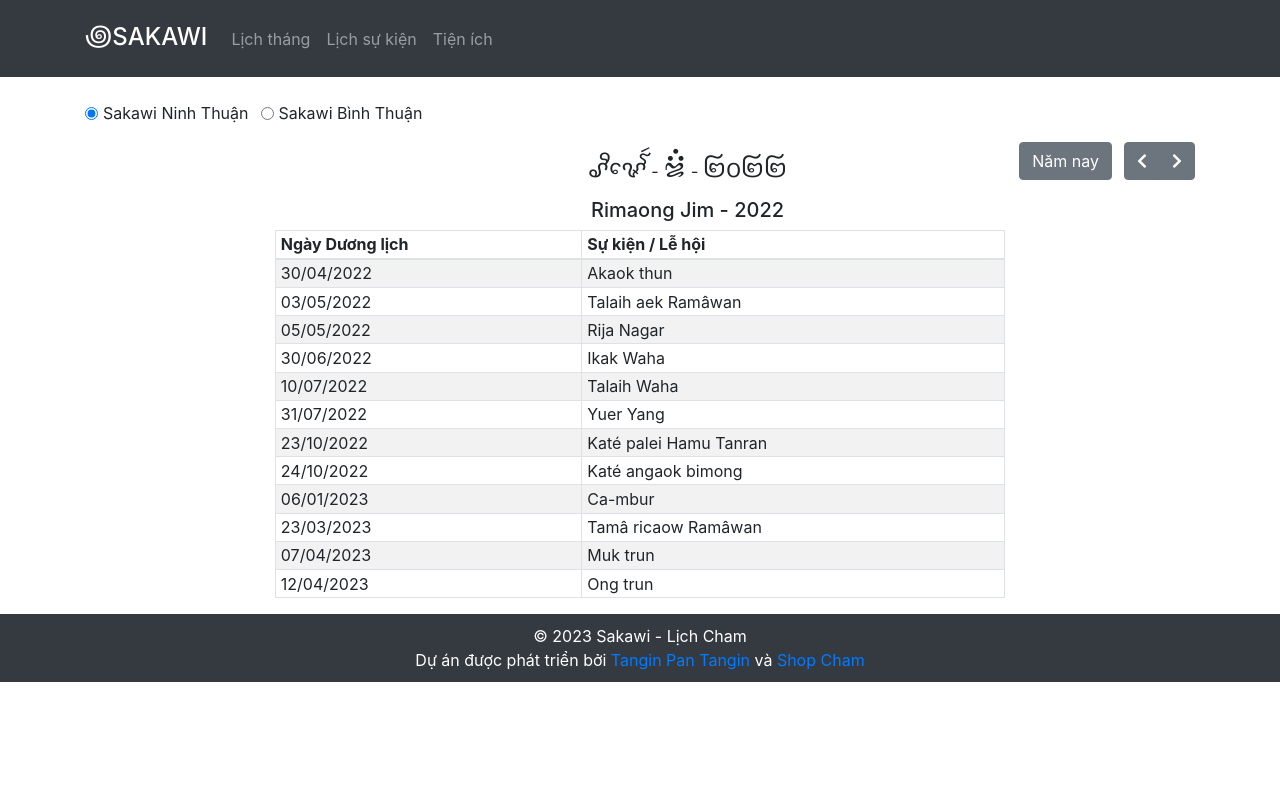
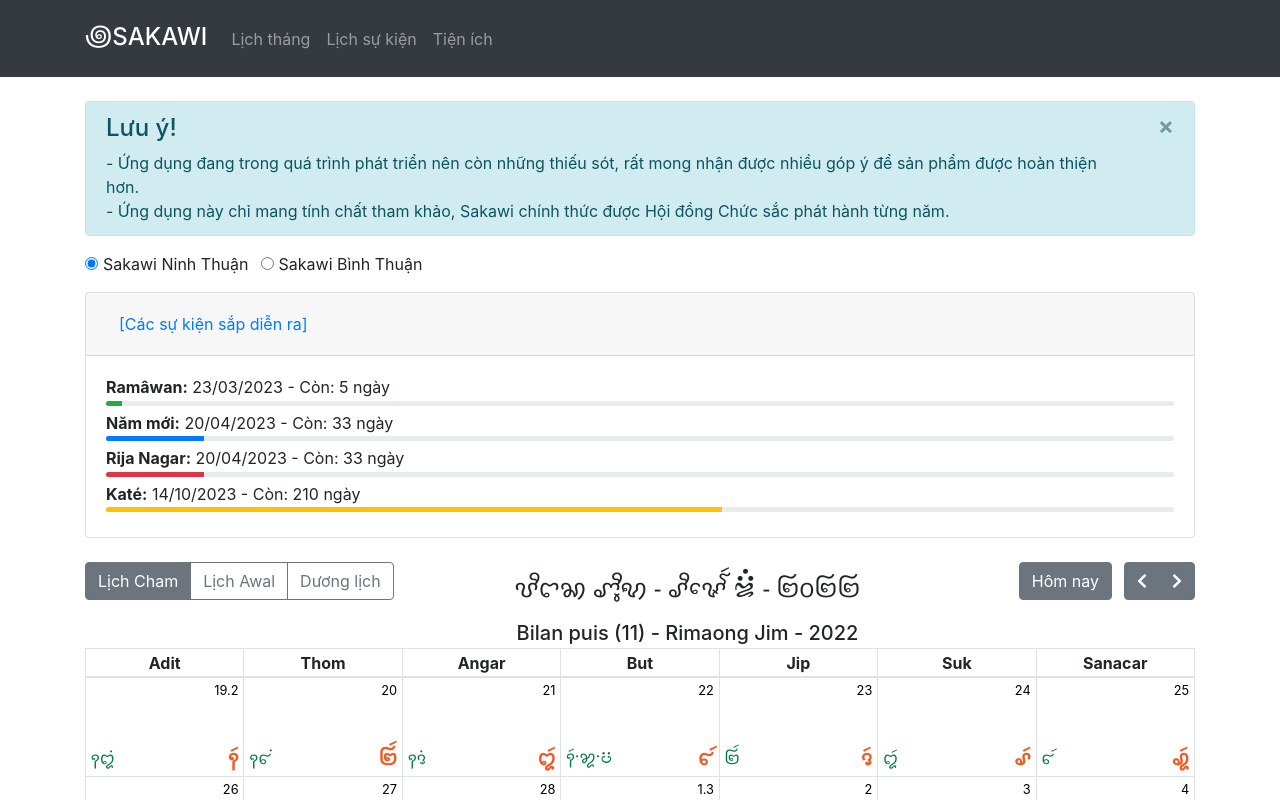
Before and after one commit to Tanginpantangin/sakawi-cham-web, a React (Create React App) app: page / in a window 1280 px wide. Shown: the top 800 px of the page. Built offline with nearby package versions, Linux system fonts and the light colour scheme.

Commit message:
Add navigate to pages

```diff
--- a/package.json
+++ b/package.json
@@ -15,6 +15,8 @@
     "react": "^17.0.2",
     "react-bootstrap": "^1.6.1",
     "react-dom": "^17.0.2",
+    "react-router": "^6.9.0",
+    "react-router-dom": "^6.9.0",
     "react-scripts": "4.0.3",
     "typescript": "^4.3.5",
     "web-vitals": "^1.1.2"
--- a/src/App.tsx
+++ b/src/App.tsx
@@ -1,16 +1,19 @@
 //import logo from './logo.svg';
+import { BrowserRouter, Route, Routes } from "react-router-dom";
 import './App.css';
-import { Layout } from './Layout';
 import { EventCalendarPage } from './pages/eventCalendarPage';
-
+import { MonthCalendarPage } from './pages/monthCalendarPage';
 function App() {
   return (
-    <div className="App">
-      <Layout>
-        {/* <MonthCalendarPage /> */}
-        <EventCalendarPage />
-      </Layout>
-    </div>
+    <BrowserRouter>
+      <div className="App">
+        <Routes>
+          <Route path="/" element={<MonthCalendarPage />} />
+          <Route path="/months" element={<MonthCalendarPage />} />
+          <Route path="/events" element={<EventCalendarPage />} />
+        </Routes>
+      </div>
+    </BrowserRouter>
   );
 }
 
--- a/src/Layout.tsx
+++ b/src/Layout.tsx
@@ -20,15 +20,15 @@
                 <Col style={{ paddingRight: 0, paddingLeft: 0 }}>
                     <Navbar bg="dark" variant="dark" expand="lg">
                         <Container>
-                            <Navbar.Brand href="#home"><label className="logo">꩜</label><label className="branding-text">SAKAWI</label></Navbar.Brand>
+                            <Navbar.Brand href="/"><label className="logo">꩜</label><label className="branding-text">SAKAWI</label></Navbar.Brand>
                             <Navbar.Toggle aria-controls="basic-navbar-nav" />
                             <Navbar.Collapse id="basic-navbar-nav">
                                 <Nav className="mr-auto my-2 my-lg-0"
                                     style={{ maxHeight: '100px' }}
                                     navbarScroll>
-                                    <Nav.Link href="#">Lịch tháng</Nav.Link>
-                                    <Nav.Link href="#">Lịch sự kiện</Nav.Link>
-                                    <Nav.Link href="#">Tiện ích</Nav.Link>
+                                    <Nav.Link href="/months">Lịch tháng</Nav.Link>
+                                    <Nav.Link href="/events">Lịch sự kiện</Nav.Link>
+                                    <Nav.Link href="/docs">Tiện ích</Nav.Link>
                                 </Nav>
                             </Navbar.Collapse>
                         </Container>
@@ -53,6 +53,6 @@
                     <a href="http://shopcham.com" target="_blank" rel="noreferrer">Shop Cham</a>
                 </Col>
             </Row>
-        </Container >
+        </Container>
     );
 }
--- a/src/components/dayDetails.tsx
+++ b/src/components/dayDetails.tsx
@@ -2,8 +2,8 @@
 import { AwalMonthEnum, displayIkasSarakName } from "../enums/enum";
 import { AhierDate, AhierMonth } from "../model/AhierDate";
 import { AwalDate, AwalMonth } from "../model/AwalDate";
+import { SakawiType } from "../pages/monthCalendarPage";
 import Helper from "../utility/helper";
-import { SakawiType } from "../pages/monthCalendarPage";
 
 interface DayDetailsProps {
     sakawiType: SakawiType;
@@ -143,9 +143,12 @@
             result.push('Akaok thun');
         }
 
+        //TODO
         if (props.dateAhier.ahierMonth.month === 0 && props.dateGregory.getDay() === 4) {
             if (props.dateAwal.awalMonth.month !== AwalMonthEnum.Ramadan) {
-                if (props.dateAhier.date < 7 || (props.dateAhier.date > 14 && props.dateAhier.date < 20)) {
+                result.push('Rija Nagar');
+            } else {
+                if (props.dateAwal.date > 16) {
                     result.push('Rija Nagar');
                 }
             }
--- a/src/pages/eventCalendarPage.tsx
+++ b/src/pages/eventCalendarPage.tsx
@@ -1,6 +1,7 @@
 import React, { useState } from "react";
 import { Col, Container, Form, Row } from "react-bootstrap";
 import { EventCalendar } from "../components/eventCanlendar";
+import { Layout } from "../Layout";
 import { FullCalendarType } from "../model/FullCalendarType";
 import { MatrixCalendarType } from "../model/MatrixCalendarType";
 import Helper from "../utility/helper";
@@ -25,6 +26,7 @@
     }, [areaType]);
 
     return (
+        <Layout>
             <Container>
                 <Row>
                     <Col md={4}>
@@ -58,5 +60,6 @@
                     </Row>
                 }
             </Container>
+        </Layout>
     );
 }
--- a/src/pages/monthCalendarPage.tsx
+++ b/src/pages/monthCalendarPage.tsx
@@ -2,6 +2,7 @@
 import { Accordion, Alert, Button, Card, Col, Container, Form, Row } from "react-bootstrap";
 import { CountDownBar, CountDownBarProps } from "../components/countDownBar";
 import { MonthCalendar } from "../components/monthCalendar";
+import { Layout } from "../Layout";
 import { FullCalendarType } from "../model/FullCalendarType";
 import { MatrixCalendarType } from "../model/MatrixCalendarType";
 import Helper from "../utility/helper";
@@ -43,6 +44,7 @@
     }, [areaType]);
 
     return (
+        <Layout>
             <Container>
                 {showWarning &&
                     <Row>
@@ -116,5 +118,6 @@
                 </Row>
             }*/}
             </Container>
+        </Layout>
     );
 }
--- a/src/utility/helper.ts
+++ b/src/utility/helper.ts
@@ -1,4 +1,3 @@
-import { AreaType } from '../pages/monthCalendarPage';
 import { CountDownBarProps } from '../components/countDownBar';
 import sakawiTakaiCiimConfig from '../data/SakawiTakaiCiim.json';
 import { AhierMonthEnum, AwalMonthEnum, GuecTypeEnum, GuenTypeEnum, IkasSarakEnum, NasakEnum } from "../enums/enum";
@@ -6,6 +5,7 @@
 import { AwalDate, AwalMonth, AwalYear } from '../model/AwalDate';
 import { FullCalendarType } from '../model/FullCalendarType';
 import { MatrixCalendarType } from "../model/MatrixCalendarType";
+import { AreaType } from '../pages/monthCalendarPage';
 import { awalMonthArray, awalYearArray, firstDateOfSakawiAhier_InaGirai_Lieh_1988, firstDateOfSakawiAwal_Lieh_1407, totalDaysOf8AwalYearCycle, yearNumberOfSakawiAwal_Lieh_1407 } from './constant';
 
 export default class Helper {
@@ -622,9 +622,13 @@
                 addedAkaokThun = true;
             }
 
+            // TODO
             if (!addedRijaNagar && item.dateAhier.ahierMonth.month === 0 && eventGregoryDate.getDay() === 4) {
                 if (item.dateAwal.awalMonth.month !== AwalMonthEnum.Ramadan) {
-                    if (item.dateAhier.date < 7 || (item.dateAhier.date > 14 && item.dateAhier.date < 20)) {
+                    result.push({ eventType: 'Rija Nagar', eventDate: eventGregoryDate });
+                    addedRijaNagar = true;
+                } else {
+                    if (item.dateAwal.date > 16) {
                         result.push({ eventType: 'Rija Nagar', eventDate: eventGregoryDate });
                         addedRijaNagar = true;
                     }
@@ -697,6 +701,7 @@
 
     static getEventsInAhierYear(maxtrixCalendar: MatrixCalendarType[], fullCalendar: FullCalendarType[]) {
         let result: CountDownBarProps[] = [];
+        let addedRijaNagar = false;
 
         fullCalendar.forEach(function (item, index) {
             let eventGregoryDate = item.dateGregory;
@@ -705,10 +710,15 @@
                 result.push({ eventType: 'Akaok thun', sakawiType: 'sakawiAhier', eventDate: eventGregoryDate });
             }
 
-            if (item.dateAhier.ahierMonth.month === 0 && eventGregoryDate.getDay() === 4) {
+            //TODO
+            if (!addedRijaNagar && item.dateAhier.ahierMonth.month === 0 && eventGregoryDate.getDay() === 4) {
                 if (item.dateAwal.awalMonth.month !== AwalMonthEnum.Ramadan) {
-                    if (item.dateAhier.date < 7 || (item.dateAhier.date > 14 && item.dateAhier.date < 20)) {
-                        result.push({ eventType: 'Rija Nagar', sakawiType: 'sakawiAhier', eventDate: eventGregoryDate });
+                    result.push({ eventType: 'Rija Nagar', sakawiType: 'sakawiAhier', eventDate: eventGregoryDate });
+                    addedRijaNagar = true;
+                } else {
+                    if (item.dateAwal.date > 16) {
+                        result.push({ eventType: 'Rija Nagar', eventDate: eventGregoryDate });
+                        addedRijaNagar = true;
                     }
                 }
             }
```
Also changed, not shown: 1 other file (tests, documents, lock files or other folders). Lines whose indentation alone changed are shown as unchanged.
